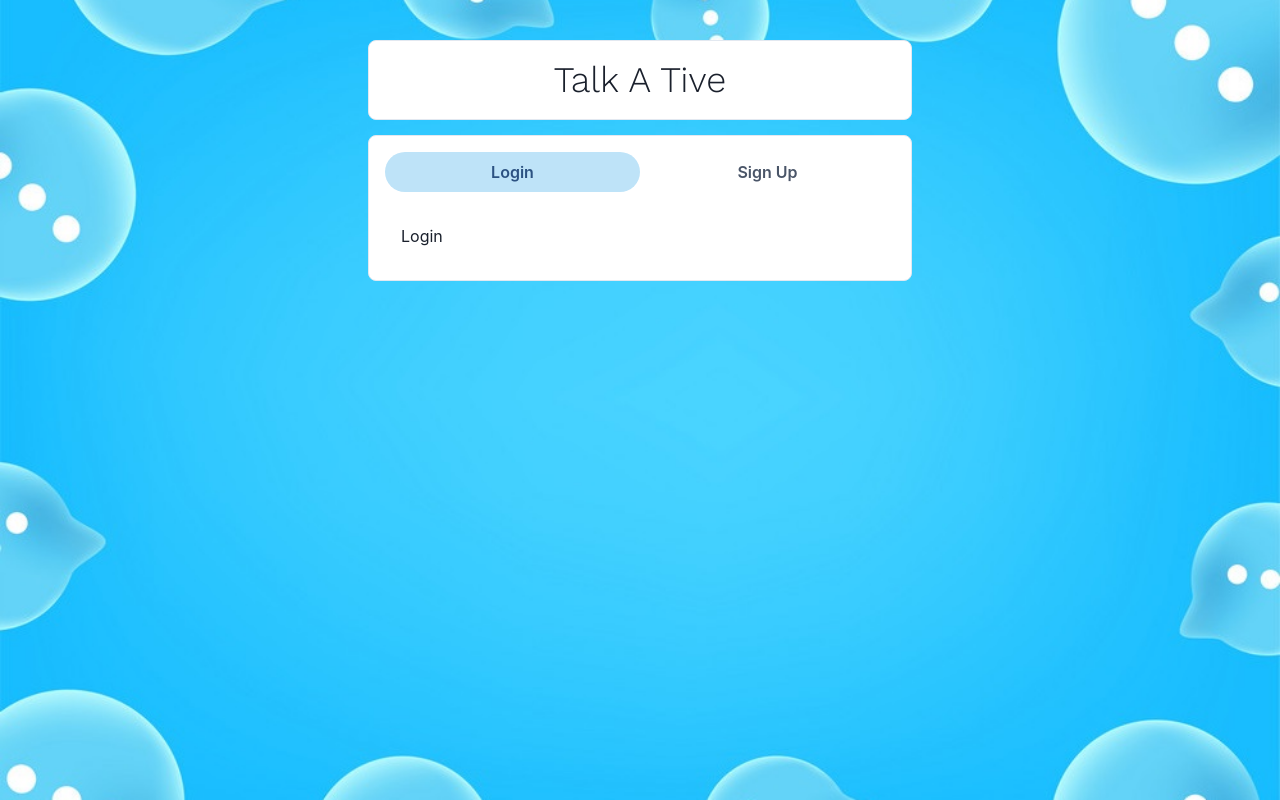
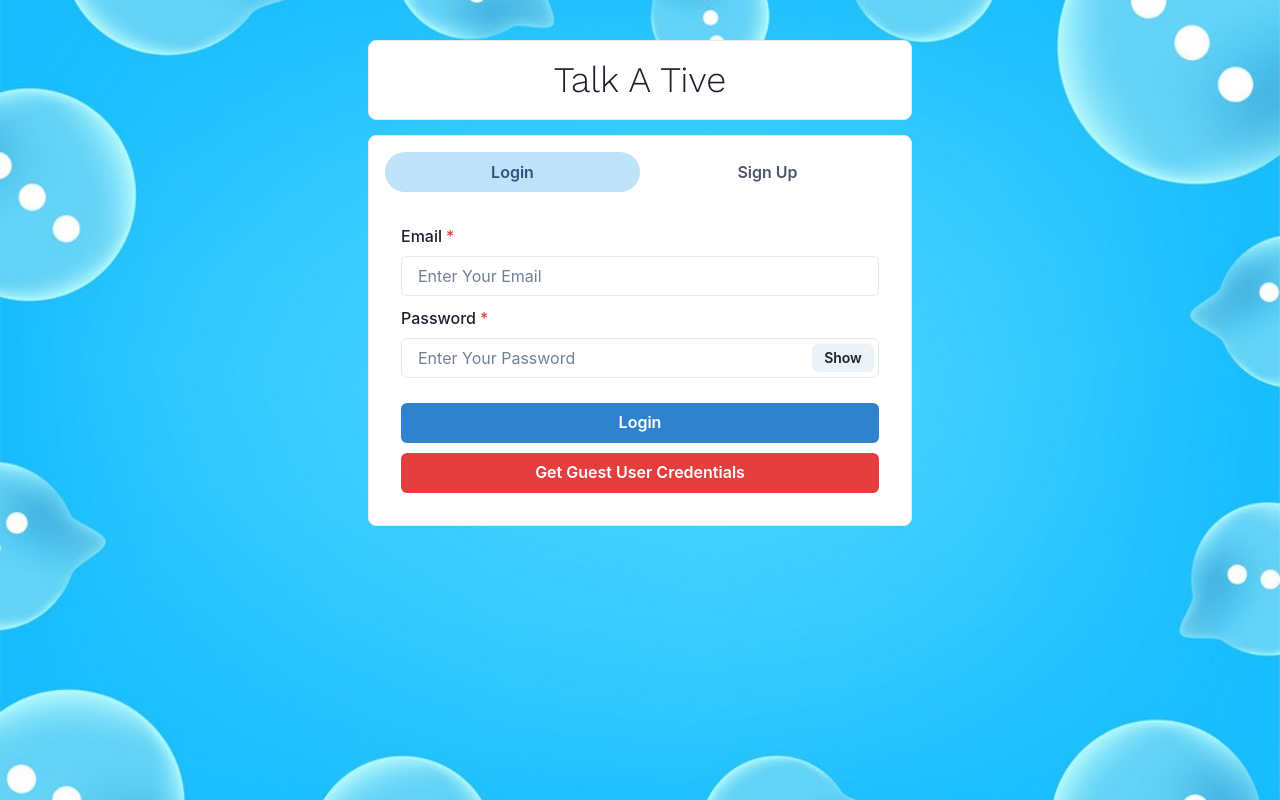
Before and after one commit to HtetOoNaing/mern-realtime-chatapp-frontend, a React (Create React App) app: page / in a window 1280 px wide. Built offline with nearby package versions, Linux system fonts and the light colour scheme.

Commit message:
add login component

```diff
--- a/src/components/authentication/Login.js
+++ b/src/components/authentication/Login.js
@@ -1,7 +1,75 @@
-import React from "react";
+import {
+  Button,
+  FormControl,
+  FormLabel,
+  Input,
+  InputGroup,
+  InputRightElement,
+  VStack,
+} from "@chakra-ui/react";
+import React, { useState } from "react";
 
 const Login = () => {
-  return <div>Login</div>;
+  const [email, setEmail] = useState("");
+  const [password, setPassword] = useState("");
+  const [show, setShow] = useState(false);
+
+  const handleClick = () => {
+    setShow(!show);
+  };
+
+  const handleSubmit = (e) => {
+    e.preventDefault();
+  };
+
+  return (
+    <VStack spacing="10px">
+      <FormControl id="email" isRequired>
+        <FormLabel>Email</FormLabel>
+        <Input
+          placeholder="Enter Your Email"
+          value={email}
+          onChange={(e) => setEmail(e.target.name)}
+        />
+      </FormControl>
+      <FormControl id="password" isRequired>
+        <FormLabel>Password</FormLabel>
+        <InputGroup>
+          <Input
+            type={show ? "text" : "password"}
+            placeholder="Enter Your Password"
+            value={password}
+            onChange={(e) => setPassword(e.target.name)}
+          />
+          <InputRightElement width="4.5rem">
+            <Button h="1.75rem" size="sm" onClick={handleClick}>
+              {show ? "Hide" : "Show"}
+            </Button>
+          </InputRightElement>
+        </InputGroup>
+      </FormControl>
+
+      <Button
+        colorScheme="blue"
+        width="100%"
+        style={{ marginTop: 15 }}
+        onClick={handleSubmit}
+      >
+        Login
+      </Button>
+      <Button
+        variant="solid"
+        colorScheme="red"
+        width="100%"
+        onClick={() => {
+          setEmail("guest@example.com");
+          setPassword("123456");
+        }}
+      >
+        Get Guest User Credentials
+      </Button>
+    </VStack>
+  );
 };
 
 export default Login;
```
